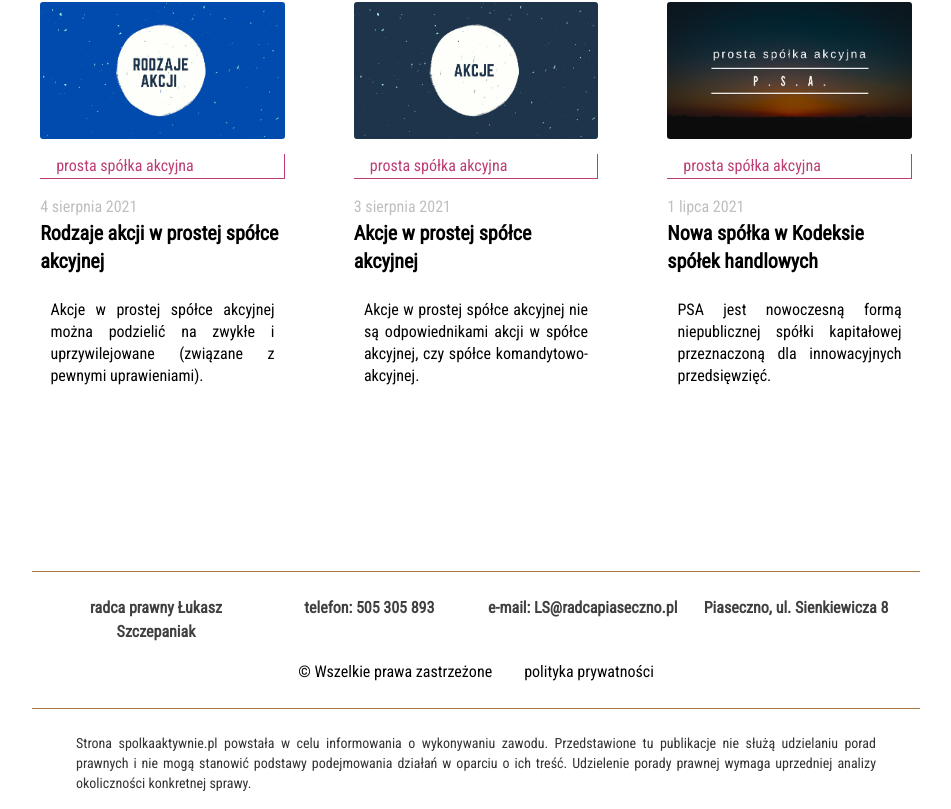
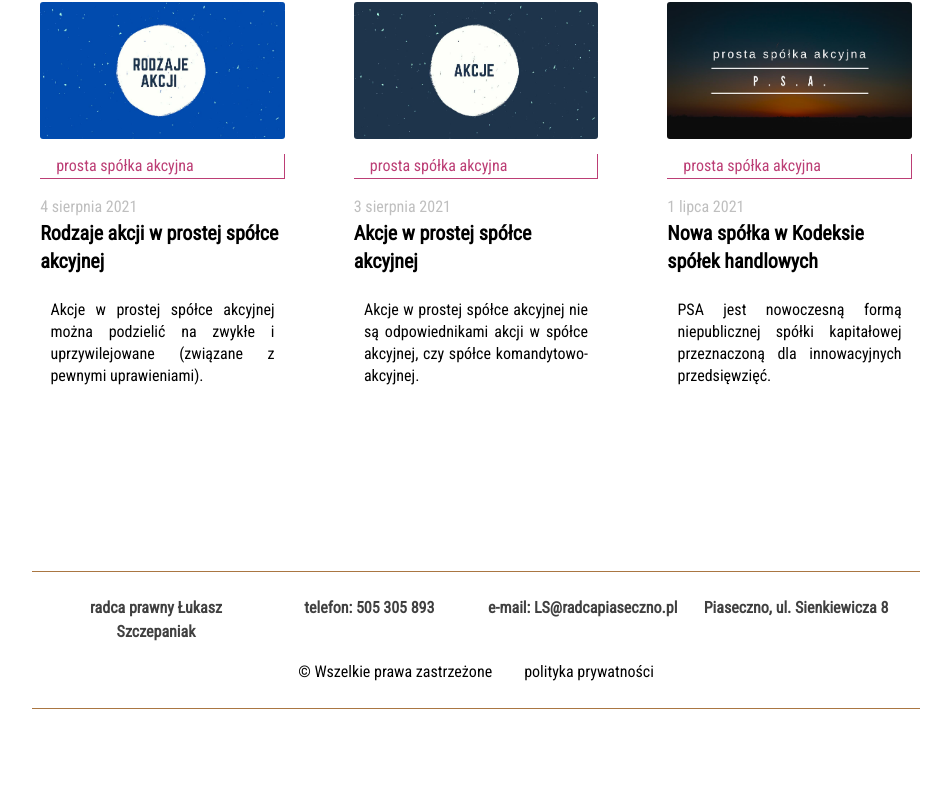
Before and after one commit to lukaszwebdev7/blog-ksh, a Next.js app: page /posts/prosta_spolka_akcyjna in a window 1280 px wide. Shown: the part 238-1047 px from the top of the page, without its empty margins (164-1115 px from the left). After the commit the page ends 971 px from the top, so only its background shows below. Built offline with nearby package versions, Linux system fonts and the light colour scheme; what @tailwindcss/typography would draw is missing.

Commit message:
change styling

```diff
--- a/components/cloudinary/native-video-player.js
+++ b/components/cloudinary/native-video-player.js
@@ -14,7 +14,7 @@ const NativeVideoPlayer = () => {
 			width: '720'
 		});
 		videoPlayer.source(
-			'https://res.cloudinary.com/da7fhschq/video/upload/v1630687919/na_stron%C4%99_long_ylpdxd.mp4'
+			'https://res.cloudinary.com/da7fhschq/video/upload/v1631483355/na_stron%C4%99_final_b6opsj.mp4'
 		);
 	});
 	return (
--- a/components/layout/footer.js
+++ b/components/layout/footer.js
@@ -19,14 +19,6 @@ function Footer() {
 				<div>© Wszelkie prawa zastrzeżone</div>
 				<div className="flex justify-center mb-4 mt-2 xl:mb-6">
 					<span className="w-10/12 bg-yellow-box h-px" />
-				</div>
-				<div className="flex justify-center">
-					<div className="w-10/12 text-justify text-gray text-xs">
-						Strona spolkaaktywnie.pl powstała w celu informowania o wykonywaniu zawodu. Przedstawione tu
-						publikacje nie służą udzielaniu porad prawnych i nie mogą stanowić podstawy podejmowania działań
-						w oparciu o ich treść. Udzielenie porady prawnej wymaga uprzedniej analizy okoliczności
-						konkretnej sprawy.
-					</div>
 				</div>
 			</div>
 
@@ -50,14 +42,6 @@ function Footer() {
 				<div className="flex justify-center mb-4 mt-2 xl:mb-6">
 					<span className="w-10/12 bg-yellow-box h-px" />
 				</div>
-				<div className="flex justify-center">
-					<div className="w-10/12 text-justify text-gray text-sm">
-						Strona spolkaaktywnie.pl powstała w celu informowania o wykonywaniu zawodu. Przedstawione tu
-						publikacje nie służą udzielaniu porad prawnych i nie mogą stanowić podstawy podejmowania działań
-						w oparciu o ich treść. Udzielenie porady prawnej wymaga uprzedniej analizy okoliczności
-						konkretnej sprawy.
-					</div>
-				</div>
 			</div>
 
 			<div className="hidden lg:block flex flex-col justify-center text-center text-sm xl:text-base 2xl:text-lg">
@@ -80,14 +64,6 @@ function Footer() {
 				<div className="flex justify-center mb-4 mt-2 xl:mb-6">
 					<span className="w-10/12 bg-yellow-box h-px" />
 				</div>
-				<div className="flex justify-center mb-4">
-					<div className="lg:w-3/4 lg:text-justify 2xl:text-center text-sm text-gray">
-						Strona spolkaaktywnie.pl powstała w celu informowania o wykonywaniu zawodu. Przedstawione tu
-						publikacje nie służą udzielaniu porad prawnych i nie mogą stanowić podstawy podejmowania działań
-						w oparciu o ich treść. Udzielenie porady prawnej wymaga uprzedniej analizy okoliczności
-						konkretnej sprawy.
-					</div>
-				</div>
 			</div>
 		</div>
 	);
--- a/components/posts/post-detail/post-content.js
+++ b/components/posts/post-detail/post-content.js
@@ -154,6 +154,14 @@ function PostContent(props) {
 						</button>
 					</article>
 				</div>
+				<div className="flex justify-center">
+					<div className="mb-4 xl:mb-0 text-sm w-11/12 md:w-10/12 lg:w-7/12 2xl:w-1/2 text-justify">
+						* Blog spolkaaktywnie.pl powstał w celu informowania o wykonywaniu zawodu. Przedstawione tu
+						publikacje nie służą udzielaniu porad prawnych i nie mogą stanowić podstawy podejmowania działań
+						w oparciu o ich treść. Udzielenie porady prawnej wymaga uprzedniej analizy okoliczności
+						konkretnej sprawy.
+					</div>
+				</div>
 			</div>
 		</div>
 	);
```
